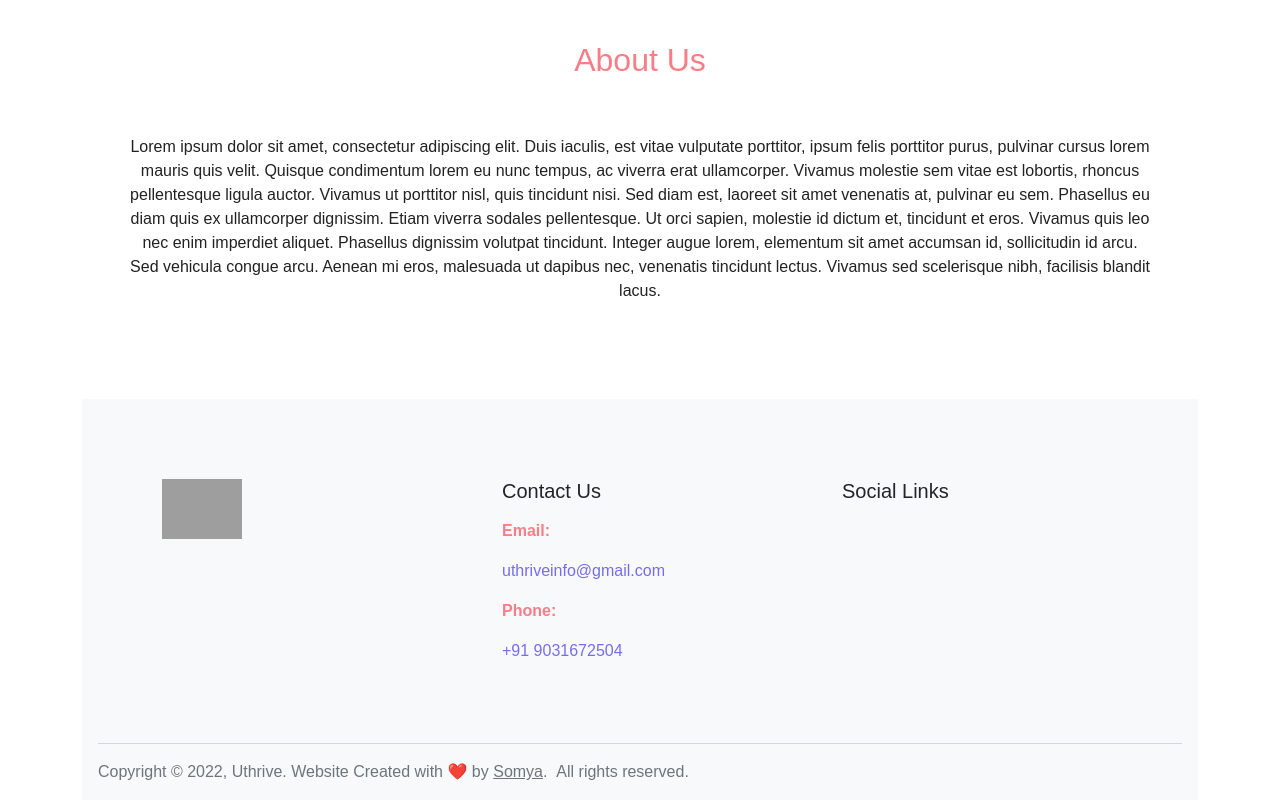
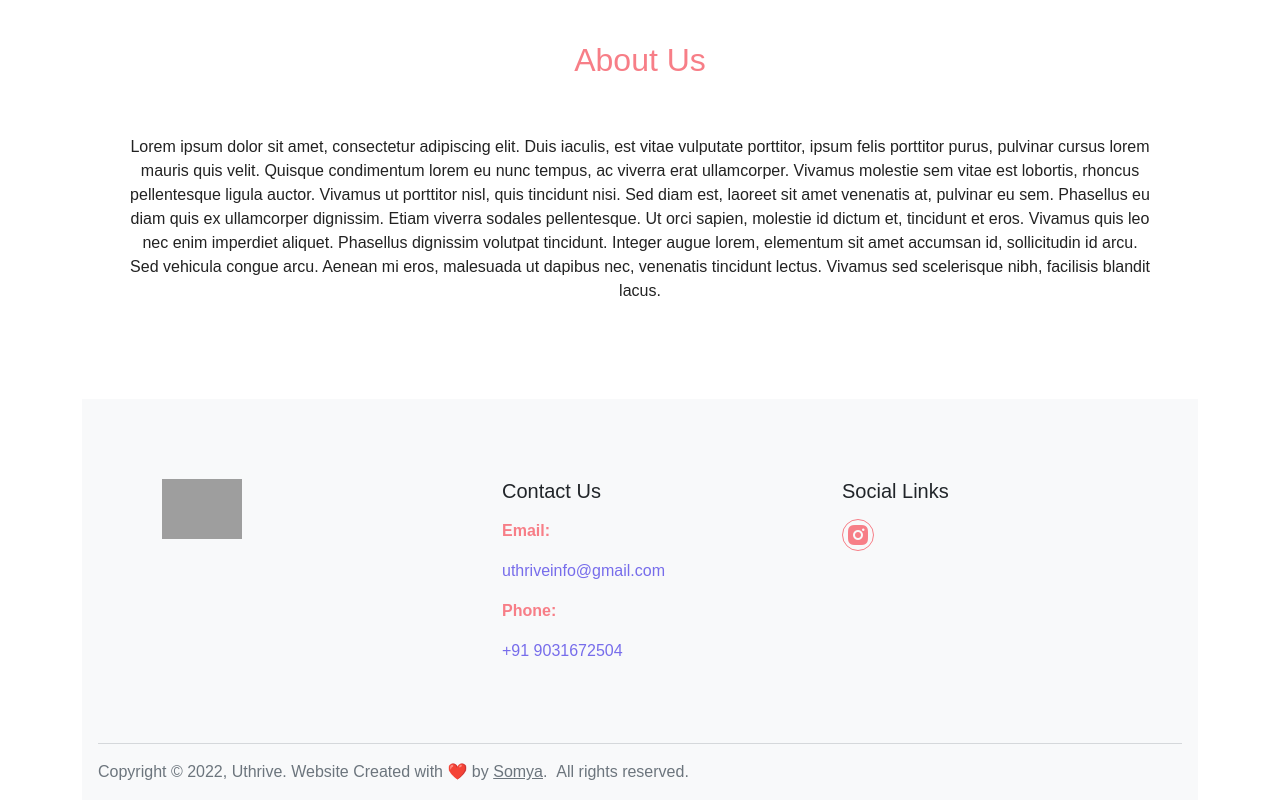
Before and after one commit to bakshisomya/uthrive, a React (Create React App) app: page / in a window 1280 px wide. Shown: the part 1891-2691 px from the top of the page. Built offline with nearby package versions, Linux system fonts and the light colour scheme; grey boxes are pictures that could not be loaded.

Commit message:
social links added

```diff
--- a/src/Components/Landing/Landing.css
+++ b/src/Components/Landing/Landing.css
@@ -19,6 +19,7 @@
 
 .links a:hover {
     transform: scale(1.2);
+    color : #776DEB;
 }
 
 .nav-menu-icon {
@@ -115,7 +116,20 @@ p {
 .smallsections p{
     margin-top: 1rem;
 }
-
+.social{
+    width: 2rem;
+    height: 2rem;
+    display: flex;
+    justify-content: center;
+    align-items: center;
+    margin-top: 1rem;
+    border:1px solid #F77E87;
+    border-radius:50%;
+    text-align:center;
+}
+.social:hover{
+    background-color: #776DEB
+}
 @media only screen and (min-width : 768px) and (max-width : 1024px) {
     .bodyimg {
         display: none;
--- a/src/Components/Landing/Landing.js
+++ b/src/Components/Landing/Landing.js
@@ -225,7 +225,11 @@ function Landing() {
         <div className="footer-contains">
           <div className="smallsections">
             <a href="/" name="contact" style={{ textDecoration: "none" }}>
-              <img style={{ width: "5rem" }} src={darkbg} alt="dark version logo" />
+              <img
+                style={{ width: "5rem" }}
+                src={darkbg}
+                alt="dark version logo"
+              />
             </a>
           </div>
           <div className="smallsections">
@@ -247,6 +251,15 @@ function Landing() {
           </div>
           <div className="smallsections">
             <h5 className="text-dark">Social Links</h5>
+            <span className="social">
+              <a
+                style={{ textDecoration: "none", color: "#F77E87" }}
+                href="https://instagram.com/fluentindiawebinars?igshid=YmMyMTA2M2Y="
+                target="_blank"
+              >
+                <i class="ri-instagram-fill fs-4"></i>
+              </a>
+            </span>
           </div>
         </div>
         <hr />
```
